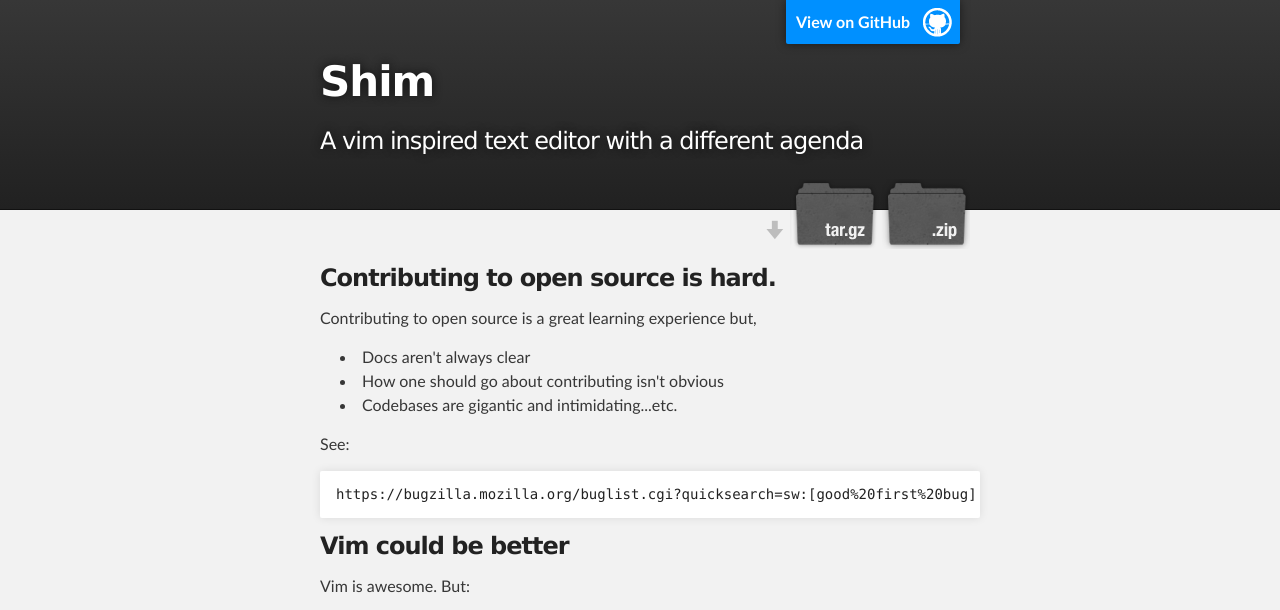
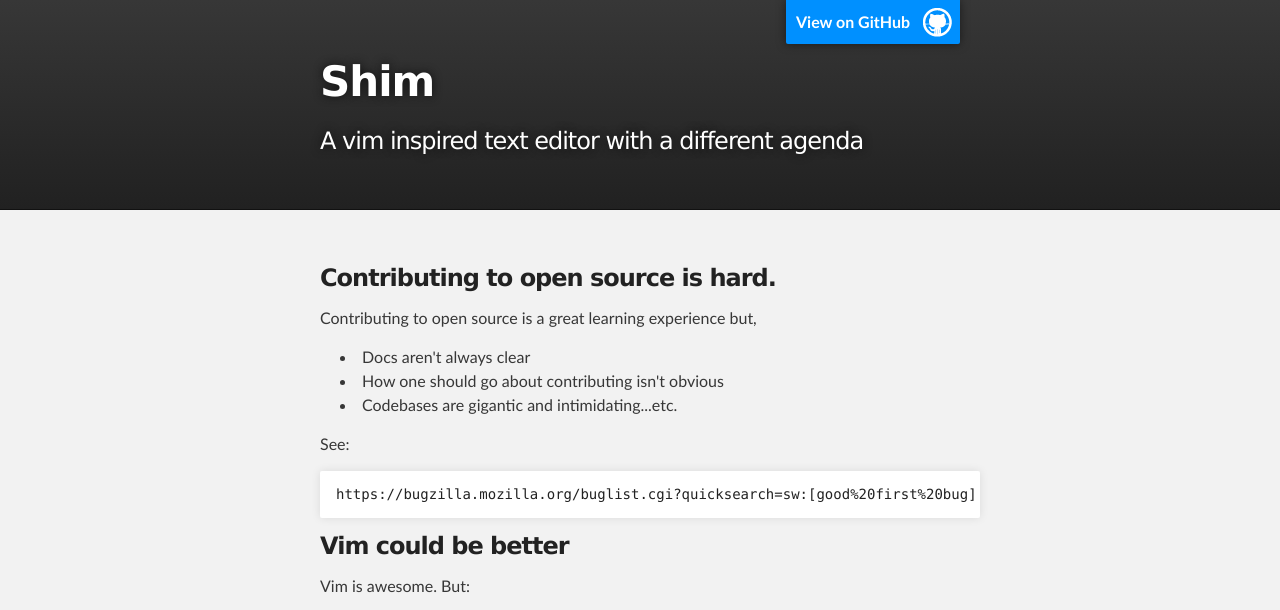
Before and after one commit to graingert/shim, a plain HTML site: page index.html in a window 1280 px wide. Shown: the top 610 px of the page. Drawn offline with Linux system fonts and the light colour scheme.

Commit message:
removing downloads

```diff
--- a/index.html
+++ b/index.html
@@ -21,10 +21,6 @@
           <h1 id="project_title">Shim</h1>
           <h2 id="project_tagline">A vim inspired text editor with a different agenda</h2>
 
-            <section id="downloads">
-              <a class="zip_download_link" href="https://github.com/swong15/shim/zipball/master">Download this project as a .zip file</a>
-              <a class="tar_download_link" href="https://github.com/swong15/shim/tarball/master">Download this project as a tar.gz file</a>
-            </section>
         </header>
     </div>
 
```
